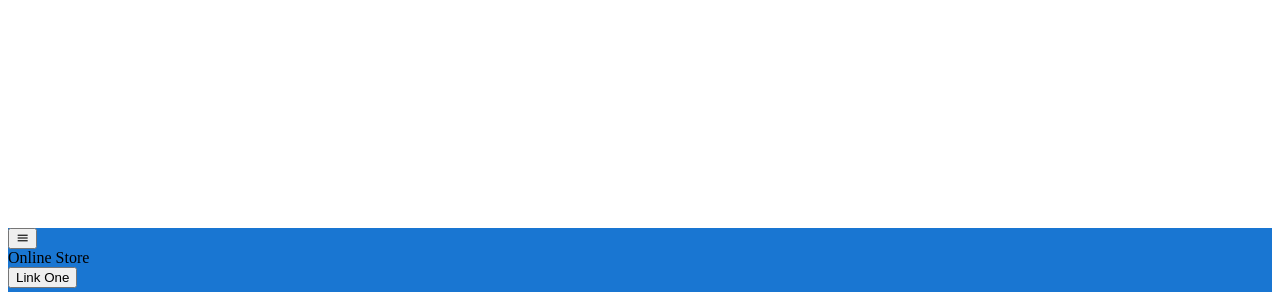
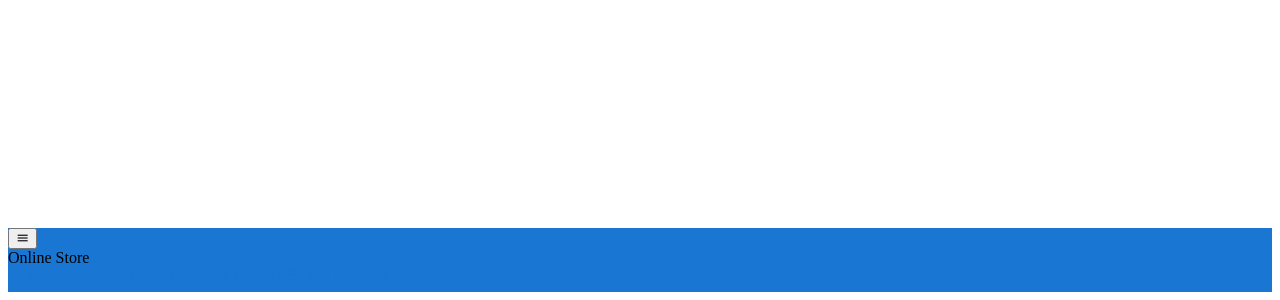
Before and after one commit to Safarov-E/online-store, a Vue app: page /#/ in a window 1280 px wide. Shown: the part 580-880 px from the top of the page. Built offline with nearby package versions, Linux system fonts and the light colour scheme.

Commit message:
Создание ссылок

```diff
--- a/src/components/Navbar.vue
+++ b/src/components/Navbar.vue
@@ -1,13 +1,37 @@
 <template>
     <div>
-        <v-navigation-drawer app temporary></v-navigation-drawer>
+        <v-navigation-drawer app temporary v-model="sideNav">
+            <v-list>
+                <v-list-item
+                    v-for="(link, i) in links"
+                    :key="i"
+                    :to="link.url"
+                >
+                    <v-list-item-icon>
+                        <v-icon>{{ link.icon }}</v-icon>
+                    </v-list-item-icon>
+
+                    <v-list-item-content>
+                        <v-list-item-title v-text="link.title"></v-list-item-title>
+                    </v-list-item-content>
+                </v-list-item>
+            </v-list>
+        </v-navigation-drawer>
         <v-app-bar dark color="primary">
-            <v-app-bar-nav-icon></v-app-bar-nav-icon>
+            <v-app-bar-nav-icon @click="sideNav = !sideNav"></v-app-bar-nav-icon>
             <v-toolbar-title>Online Store</v-toolbar-title>
             <v-spacer></v-spacer>
-            <v-toolbar-items class="hidden-sm-and-down">
-                <v-btn text>Link One</v-btn>
-            </v-toolbar-items>
+            <v-list-item-icon>
+                <v-btn
+                    text
+                    v-for="(link, i) in links"
+                    :key="i"
+                    :to="link.url"
+                >
+                    <v-icon left>{{ link.icon }}</v-icon>
+                        {{ link.title }}
+                    </v-btn>
+            </v-list-item-icon>
         </v-app-bar>
         <v-content>
             <router-view></router-view>
@@ -17,6 +41,17 @@
 
 <script>
 export default {
-
+    data() {
+        return {
+            sideNav: false,
+            links: [
+                { title: 'Login', icon: 'mdi-account-box', url: '/login' },
+                { title: 'Register', icon: 'mdi-face', url: '/register' },
+                { title: 'Cart', icon: 'mdi-cart', url: '/checkout' },
+                { title: 'New Product', icon: 'mdi-plus', url: '/new' },
+                { title: 'My Products', icon: 'mdi-format-list-bulleted', url: '/list' }
+            ]
+        }
+    }
 }
 </script>
```
